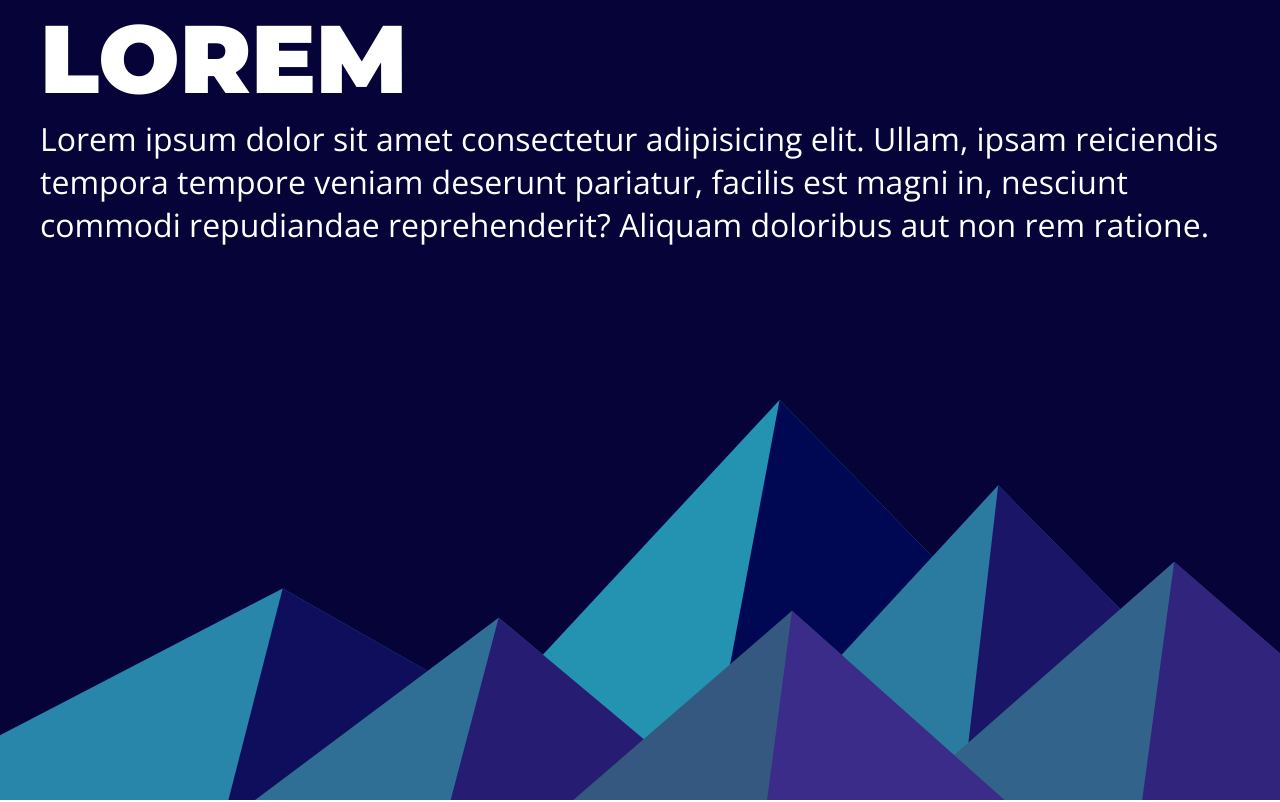
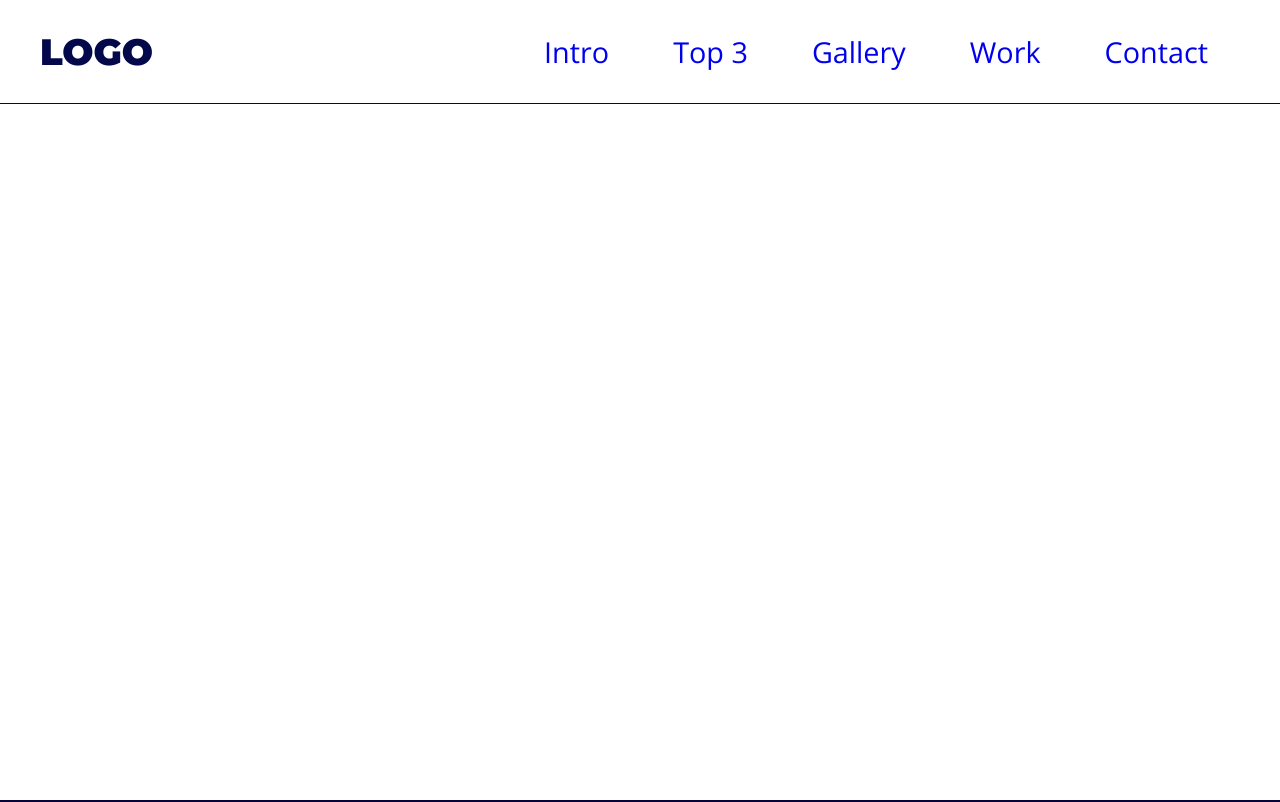
Before and after one commit to CarlosDanielSantosOliveira/landing-page, a plain HTML site: page index.html in a window 1280 px wide. Shown: the top 802 px of the page. Drawn offline with nearby package versions, Linux system fonts and the light colour scheme.

Commit message:
Menu e Design

```diff
--- a/assets/css/style.css
+++ b/assets/css/style.css
@@ -1,5 +1,6 @@
 :root {
     --primary-color: #FFFF;
+    --second-color: rgb(3, 8, 75);
 }
 
 * {
@@ -55,6 +56,10 @@ h6 {
     text-transform: uppercase;
 }
 
+a {
+    text-decoration: none;
+}
+
 .main-content {
     max-width: 1200px;
     margin: 0 auto;
@@ -64,3 +69,64 @@ h6 {
 .section {
     min-height: 100vh;
 }
+
+.white-bg {
+    background: var(--primary-color);
+}
+
+.menu {
+    background: var(--primary-color);
+    position: fixed;
+    top: 0;
+    left: 0;
+    right: 0;
+    right:0;
+    width: 100%;
+    border-bottom: 1px solid var(--second-color);
+    color: var(--second-color);
+}
+
+.menu-content {
+    display: flex;
+    justify-content: space-between;
+    align-items: center;
+    padding-top: 0;
+    padding-bottom: 0;
+}
+
+.menu h1 {
+    font-size: 2.3rem;
+}
+
+.menu h1 a {
+    color: inherit;
+}
+
+.menu ul {
+    list-style: none;
+    display: flex;
+}
+
+.menu ul li {
+    display: block;
+    padding: 2rem;
+    font-size: 1.8rem;
+    color: var(--second-color);
+    position: relative;
+  }
+
+.menu ul li a::after {
+    content: '';
+    position: absolute;
+    bottom: 1rem;
+    left: 50%;
+    width: 0;
+    height: 0.2rem;
+    background: rgb(8, 9, 80);
+    transition: all 300ms ease-in-out;
+  }
+
+  .menu ul li a:hover::after {
+    width: 50%;
+    left: 25%;
+  }
--- a/index.html
+++ b/index.html
@@ -1,23 +1,40 @@
 <!DOCTYPE html>
 <html lang="pt-BR">
+
 <head>
     <meta charset="UTF-8">
     <meta http-equiv="X-UA-Compatible" content="IE=edge">
     <meta name="viewport" content="width=device-width, initial-scale=1.0">
     <title> Landing Page </title>
     <link rel="preconnect" href="https://fonts.googleapis.com">
-<link rel="preconnect" href="https://fonts.gstatic.com" crossorigin>
-<link href="https://fonts.googleapis.com/css2?family=Montserrat:wght@900&family=Open+Sans:ital,wght@0,400;0,700;1,400&display=swap" rel="stylesheet">
+    <link rel="preconnect" href="https://fonts.gstatic.com" crossorigin>
+    <link
+        href="https://fonts.googleapis.com/css2?family=Montserrat:wght@900&family=Open+Sans:ital,wght@0,400;0,700;1,400&display=swap"
+        rel="stylesheet">
     <link rel="stylesheet" href="assets/css/style.css">
 </head>
+
 <body>
+    <aside class="menu">
+        <section class="main-content menu-content">
+            <h1>
+                <a href="#"> Logo <a>
+            </h1>
+            <nav>
+                <ul>
+                    <li> <a href="#">Intro </a></li>
+                    <li> <a href="#">Top 3 </a></li>
+                    <li> <a href="#">Gallery </a></li>
+                    <li> <a href="#">Work </a></li>
+                    <li> <a href="#">Contact </a></li>
+                </ul>
+            </nav>
+        </section>
+    </aside>
 
-    <section class="section">
-        <div class="main-content">
-            <h1> lorem </h1>
-            <p> Lorem ipsum dolor sit amet consectetur adipisicing elit. Ullam, ipsam reiciendis tempora tempore veniam deserunt pariatur, facilis est magni in, nesciunt commodi repudiandae reprehenderit? Aliquam doloribus aut non rem ratione.</p>
-        </div>
-    </section>
+    <aside class="section white-bg"> </aside>
+    <aside class="section"> </aside>
 
 </body>
+
 </html>
```
